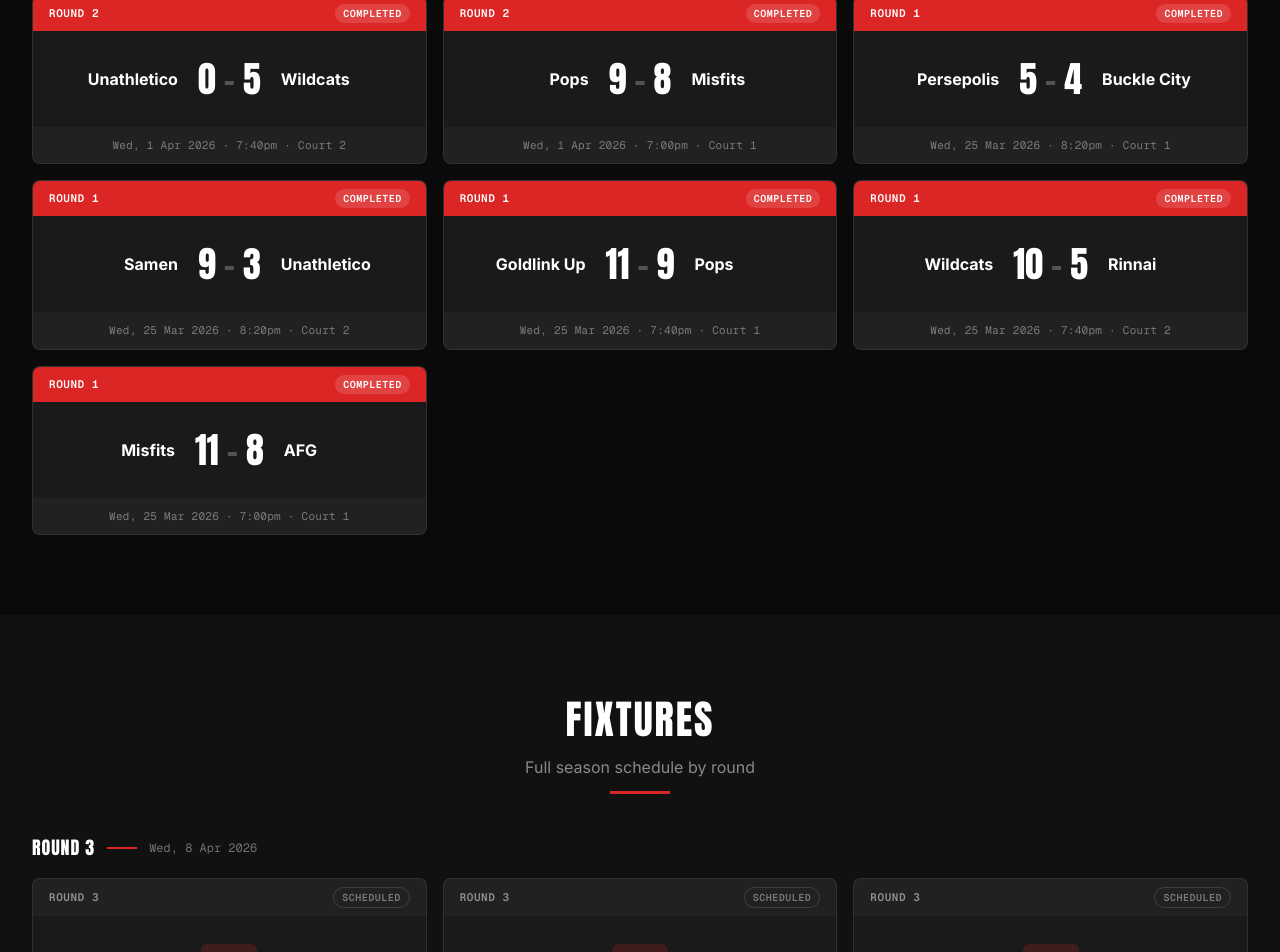
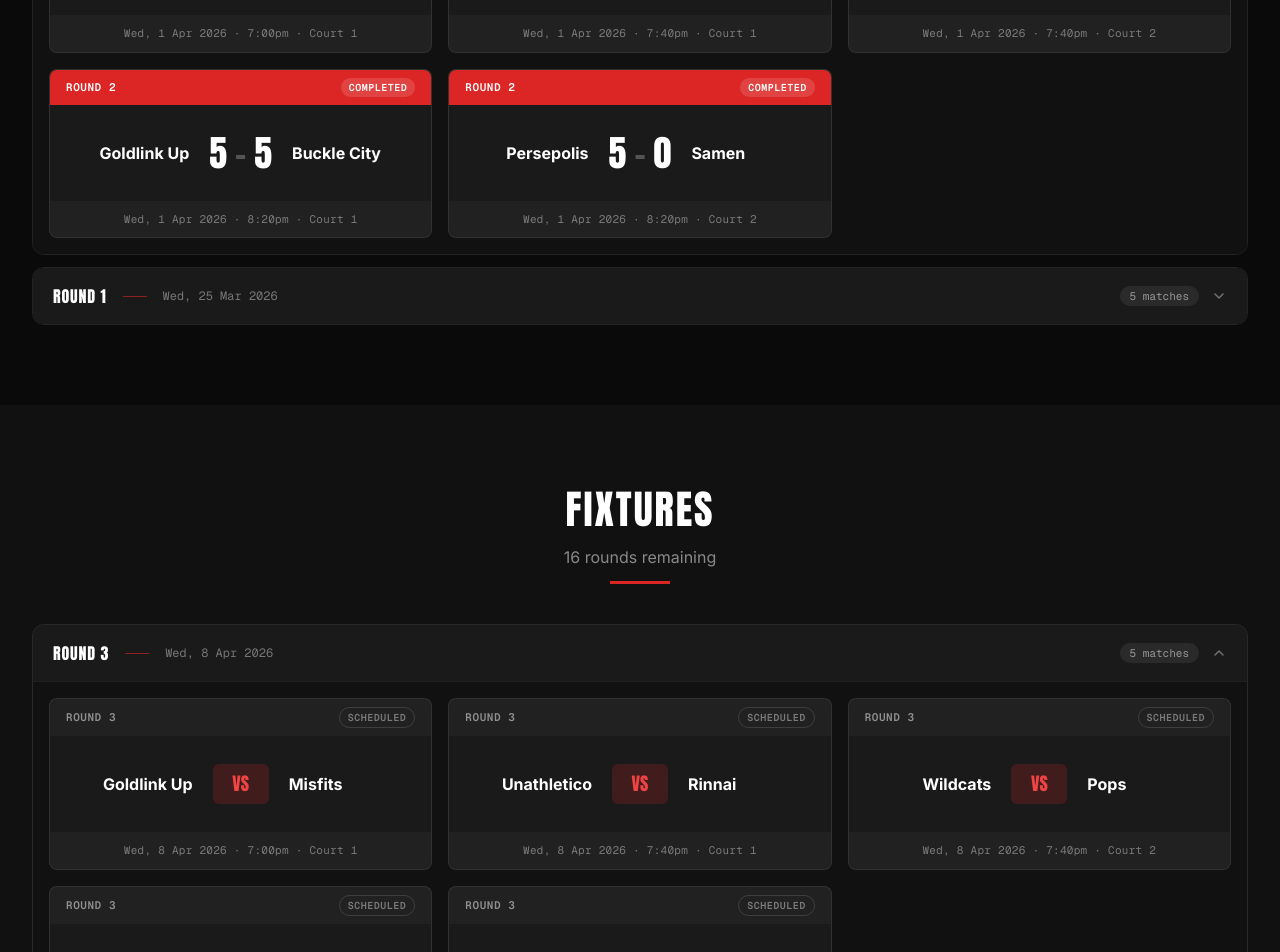
Before and after one commit to olu-git/futsal-site, a Next.js app: page /wednesday-night in a window 1280 px wide. Shown: the part 2260-3212 px from the top of the page. Built offline with nearby package versions, Linux system fonts and the light colour scheme.

Commit message:
update to fixtures and results

```diff
--- a/src/app/monday-night/page.tsx
+++ b/src/app/monday-night/page.tsx
@@ -4,10 +4,10 @@ import { Lock } from "lucide-react";
 import { motion } from "framer-motion";
 import LeagueTable from "@/components/LeagueTable";
 import MatchCard from "@/components/MatchCard";
+import RoundAccordion from "@/components/RoundAccordion";
 import SectionHeading from "@/components/SectionHeading";
 import { calculateStandings } from "@/lib/standings";
 import {
-  getCompletedFixtures,
   getTeamsByNight,
   getAllRounds,
   getFixturesByRound,
@@ -16,9 +16,23 @@ import { formatDate } from "@/lib/utils";
 
 export default function MondayNightPage() {
   const standings = calculateStandings("monday");
-  const results = getCompletedFixtures("monday");
   const mondayTeams = getTeamsByNight("monday");
   const rounds = getAllRounds("monday");
+
+  // Group completed rounds descending (most recent first)
+  const completedRounds = rounds
+    .filter((r) => getFixturesByRound("monday", r).some((f) => f.status === "completed"))
+    .reverse();
+
+  // Upcoming rounds ascending (no completed fixtures)
+  const upcomingRounds = rounds.filter((r) =>
+    getFixturesByRound("monday", r).every((f) => f.status === "scheduled")
+  );
+
+  const totalResults = completedRounds.reduce(
+    (sum, r) => sum + getFixturesByRound("monday", r).filter((f) => f.status === "completed").length,
+    0
+  );
 
   return (
     <div>
@@ -102,57 +116,70 @@ export default function MondayNightPage() {
       </section>
 
       {/* Results */}
-      {results.length > 0 && (
+      {completedRounds.length > 0 && (
         <section className="bg-[#0A0A0A] py-20 sm:py-[80px]">
           <div className="mx-auto max-w-7xl px-4 sm:px-6 lg:px-8">
             <SectionHeading
               title="Results"
-              subtitle={`${results.length} completed matches`}
+              subtitle={`${totalResults} completed match${totalResults !== 1 ? "es" : ""} across ${completedRounds.length} round${completedRounds.length !== 1 ? "s" : ""}`}
             />
-            <div className="mt-10 grid grid-cols-1 sm:grid-cols-2 lg:grid-cols-3 gap-4">
-              {results.map((fixture, i) => (
-                <MatchCard key={fixture.id} fixture={fixture} index={i} />
+            <div className="mt-10 space-y-3">
+              {completedRounds.map((round, i) => {
+                const roundFixtures = getFixturesByRound("monday", round).filter(
+                  (f) => f.status === "completed"
+                );
+                return (
+                  <RoundAccordion
+                    key={round}
+                    round={round}
+                    date={formatDate(roundFixtures[0]?.date ?? "")}
+                    count={roundFixtures.length}
+                    defaultOpen={i === 0}
+                  >
+                    <div className="grid grid-cols-1 sm:grid-cols-2 lg:grid-cols-3 gap-4">
+                      {roundFixtures.map((fixture, j) => (
+                        <MatchCard key={fixture.id} fixture={fixture} index={j} />
                       ))}
+                    </div>
+                  </RoundAccordion>
+                );
+              })}
             </div>
           </div>
         </section>
       )}
 
       {/* Fixtures by Round */}
+      {upcomingRounds.length > 0 && (
         <section className="bg-[#111111] py-20 sm:py-[80px]">
           <div className="mx-auto max-w-7xl px-4 sm:px-6 lg:px-8">
             <SectionHeading
               title="Fixtures"
-            subtitle="Full season schedule by round"
+              subtitle={`${upcomingRounds.length} round${upcomingRounds.length !== 1 ? "s" : ""} remaining`}
             />
-          <div className="mt-10 space-y-10">
-            {rounds.map((round) => {
+            <div className="mt-10 space-y-3">
+              {upcomingRounds.map((round, i) => {
                 const roundFixtures = getFixturesByRound("monday", round);
-              const hasResults = roundFixtures.some((f) => f.status === "completed");
-              if (hasResults) return null;
-
                 return (
-                <div key={round}>
-                  <div className="flex items-center gap-3 mb-4">
-                    <span className="font-[family-name:var(--font-heading)] text-lg uppercase tracking-wider text-white">
-                      Round {round}
-                    </span>
-                    <div className="w-[30px] h-[2px] bg-red-600" />
-                    <span className="text-xs text-white/40 font-[family-name:var(--font-geist-mono)]">
-                      {formatDate(roundFixtures[0]?.date ?? "")}
-                    </span>
-                  </div>
+                  <RoundAccordion
+                    key={round}
+                    round={round}
+                    date={formatDate(roundFixtures[0]?.date ?? "")}
+                    count={roundFixtures.length}
+                    defaultOpen={i === 0}
+                  >
                     <div className="grid grid-cols-1 sm:grid-cols-2 lg:grid-cols-3 gap-4">
-                    {roundFixtures.map((fixture, i) => (
-                      <MatchCard key={fixture.id} fixture={fixture} index={i} />
+                      {roundFixtures.map((fixture, j) => (
+                        <MatchCard key={fixture.id} fixture={fixture} index={j} />
                       ))}
                     </div>
-                </div>
+                  </RoundAccordion>
                 );
               })}
             </div>
           </div>
         </section>
+      )}
 
       {/* Division B Coming Soon */}
       <section className="bg-[#0A0A0A] py-20 sm:py-[80px]">
--- a/src/app/wednesday-night/page.tsx
+++ b/src/app/wednesday-night/page.tsx
@@ -4,10 +4,10 @@ import { Lock } from "lucide-react";
 import { motion } from "framer-motion";
 import LeagueTable from "@/components/LeagueTable";
 import MatchCard from "@/components/MatchCard";
+import RoundAccordion from "@/components/RoundAccordion";
 import SectionHeading from "@/components/SectionHeading";
 import { calculateStandings } from "@/lib/standings";
 import {
-  getCompletedFixtures,
   getTeamsByNight,
   getAllRounds,
   getFixturesByRound,
@@ -16,9 +16,23 @@ import { formatDate } from "@/lib/utils";
 
 export default function WednesdayNightPage() {
   const standings = calculateStandings("wednesday");
-  const results = getCompletedFixtures("wednesday");
   const wednesdayTeams = getTeamsByNight("wednesday");
   const rounds = getAllRounds("wednesday");
+
+  // Group completed rounds descending (most recent first)
+  const completedRounds = rounds
+    .filter((r) => getFixturesByRound("wednesday", r).some((f) => f.status === "completed"))
+    .reverse();
+
+  // Upcoming rounds ascending (no completed fixtures)
+  const upcomingRounds = rounds.filter((r) =>
+    getFixturesByRound("wednesday", r).every((f) => f.status === "scheduled")
+  );
+
+  const totalResults = completedRounds.reduce(
+    (sum, r) => sum + getFixturesByRound("wednesday", r).filter((f) => f.status === "completed").length,
+    0
+  );
 
   return (
     <div>
@@ -102,57 +116,70 @@ export default function WednesdayNightPage() {
       </section>
 
       {/* Results */}
-      {results.length > 0 && (
+      {completedRounds.length > 0 && (
         <section className="bg-[#0A0A0A] py-20 sm:py-[80px]">
           <div className="mx-auto max-w-7xl px-4 sm:px-6 lg:px-8">
             <SectionHeading
               title="Results"
-              subtitle={`${results.length} completed matches`}
+              subtitle={`${totalResults} completed match${totalResults !== 1 ? "es" : ""} across ${completedRounds.length} round${completedRounds.length !== 1 ? "s" : ""}`}
             />
-            <div className="mt-10 grid grid-cols-1 sm:grid-cols-2 lg:grid-cols-3 gap-4">
-              {results.map((fixture, i) => (
-                <MatchCard key={fixture.id} fixture={fixture} index={i} />
+            <div className="mt-10 space-y-3">
+              {completedRounds.map((round, i) => {
+                const roundFixtures = getFixturesByRound("wednesday", round).filter(
+                  (f) => f.status === "completed"
+                );
+                return (
+                  <RoundAccordion
+                    key={round}
+                    round={round}
+                    date={formatDate(roundFixtures[0]?.date ?? "")}
+                    count={roundFixtures.length}
+                    defaultOpen={i === 0}
+                  >
+                    <div className="grid grid-cols-1 sm:grid-cols-2 lg:grid-cols-3 gap-4">
+                      {roundFixtures.map((fixture, j) => (
+                        <MatchCard key={fixture.id} fixture={fixture} index={j} />
                       ))}
+                    </div>
+                  </RoundAccordion>
+                );
+              })}
             </div>
           </div>
         </section>
       )}
 
       {/* Fixtures by Round */}
+      {upcomingRounds.length > 0 && (
         <section className="bg-[#111111] py-20 sm:py-[80px]">
           <div className="mx-auto max-w-7xl px-4 sm:px-6 lg:px-8">
             <SectionHeading
               title="Fixtures"
-            subtitle="Full season schedule by round"
+              subtitle={`${upcomingRounds.length} round${upcomingRounds.length !== 1 ? "s" : ""} remaining`}
             />
-          <div className="mt-10 space-y-10">
-            {rounds.map((round) => {
+            <div className="mt-10 space-y-3">
+              {upcomingRounds.map((round, i) => {
                 const roundFixtures = getFixturesByRound("wednesday", round);
-              const hasResults = roundFixtures.some((f) => f.status === "completed");
-              if (hasResults) return null;
-
                 return (
-                <div key={round}>
-                  <div className="flex items-center gap-3 mb-4">
-                    <span className="font-[family-name:var(--font-heading)] text-lg uppercase tracking-wider text-white">
-                      Round {round}
-                    </span>
-                    <div className="w-[30px] h-[2px] bg-red-600" />
-                    <span className="text-xs text-white/40 font-[family-name:var(--font-geist-mono)]">
-                      {formatDate(roundFixtures[0]?.date ?? "")}
-                    </span>
-                  </div>
+                  <RoundAccordion
+                    key={round}
+                    round={round}
+                    date={formatDate(roundFixtures[0]?.date ?? "")}
+                    count={roundFixtures.length}
+                    defaultOpen={i === 0}
+                  >
                     <div className="grid grid-cols-1 sm:grid-cols-2 lg:grid-cols-3 gap-4">
-                    {roundFixtures.map((fixture, i) => (
-                      <MatchCard key={fixture.id} fixture={fixture} index={i} />
+                      {roundFixtures.map((fixture, j) => (
+                        <MatchCard key={fixture.id} fixture={fixture} index={j} />
                       ))}
                     </div>
-                </div>
+                  </RoundAccordion>
                 );
               })}
             </div>
           </div>
         </section>
+      )}
 
       {/* Division B Coming Soon */}
       <section className="bg-[#0A0A0A] py-20 sm:py-[80px]">
--- /dev/null
+++ b/src/components/RoundAccordion.tsx
@@ -0,0 +1,76 @@
+"use client";
+
+import { useState } from "react";
+import { ChevronDown } from "lucide-react";
+import { AnimatePresence, motion } from "framer-motion";
+
+interface RoundAccordionProps {
+  round: number;
+  date: string;
+  count: number;
+  defaultOpen?: boolean;
+  children: React.ReactNode;
+}
+
+export default function RoundAccordion({
+  round,
+  date,
+  count,
+  defaultOpen = false,
+  children,
+}: RoundAccordionProps) {
+  const [open, setOpen] = useState(defaultOpen);
+
+  return (
+    <div className="rounded-xl border border-white/10 overflow-hidden">
+      {/* Header */}
+      <button
+        onClick={() => setOpen((v) => !v)}
+        className="w-full flex items-center justify-between px-5 py-4 bg-[#1A1A1A] hover:bg-white/[0.04] transition-colors text-left"
+      >
+        <div className="flex items-center gap-4">
+          <span className="font-[family-name:var(--font-heading)] text-base uppercase tracking-wider text-white">
+            Round {round}
+          </span>
+          <div className="hidden sm:block w-6 h-px bg-red-600/60" />
+          <span className="hidden sm:block text-xs text-white/40 font-[family-name:var(--font-geist-mono)]">
+            {date}
+          </span>
+          <span className="sm:hidden text-xs text-white/40 font-[family-name:var(--font-geist-mono)]">
+            {date}
+          </span>
+        </div>
+
+        <div className="flex items-center gap-3">
+          <span className="rounded-full bg-white/[0.07] px-2.5 py-0.5 font-[family-name:var(--font-geist-mono)] text-[11px] text-white/50">
+            {count} {count === 1 ? "match" : "matches"}
+          </span>
+          <motion.div
+            animate={{ rotate: open ? 180 : 0 }}
+            transition={{ duration: 0.2 }}
+          >
+            <ChevronDown className="h-4 w-4 text-white/40" />
+          </motion.div>
+        </div>
+      </button>
+
+      {/* Collapsible content */}
+      <AnimatePresence initial={false}>
+        {open && (
+          <motion.div
+            key="content"
+            initial={{ height: 0, opacity: 0 }}
+            animate={{ height: "auto", opacity: 1 }}
+            exit={{ height: 0, opacity: 0 }}
+            transition={{ duration: 0.25, ease: "easeInOut" }}
+            style={{ overflow: "hidden" }}
+          >
+            <div className="p-4 bg-[#111111] border-t border-white/[0.06]">
+              {children}
+            </div>
+          </motion.div>
+        )}
+      </AnimatePresence>
+    </div>
+  );
+}
```
Lines whose indentation alone changed are shown as unchanged.
